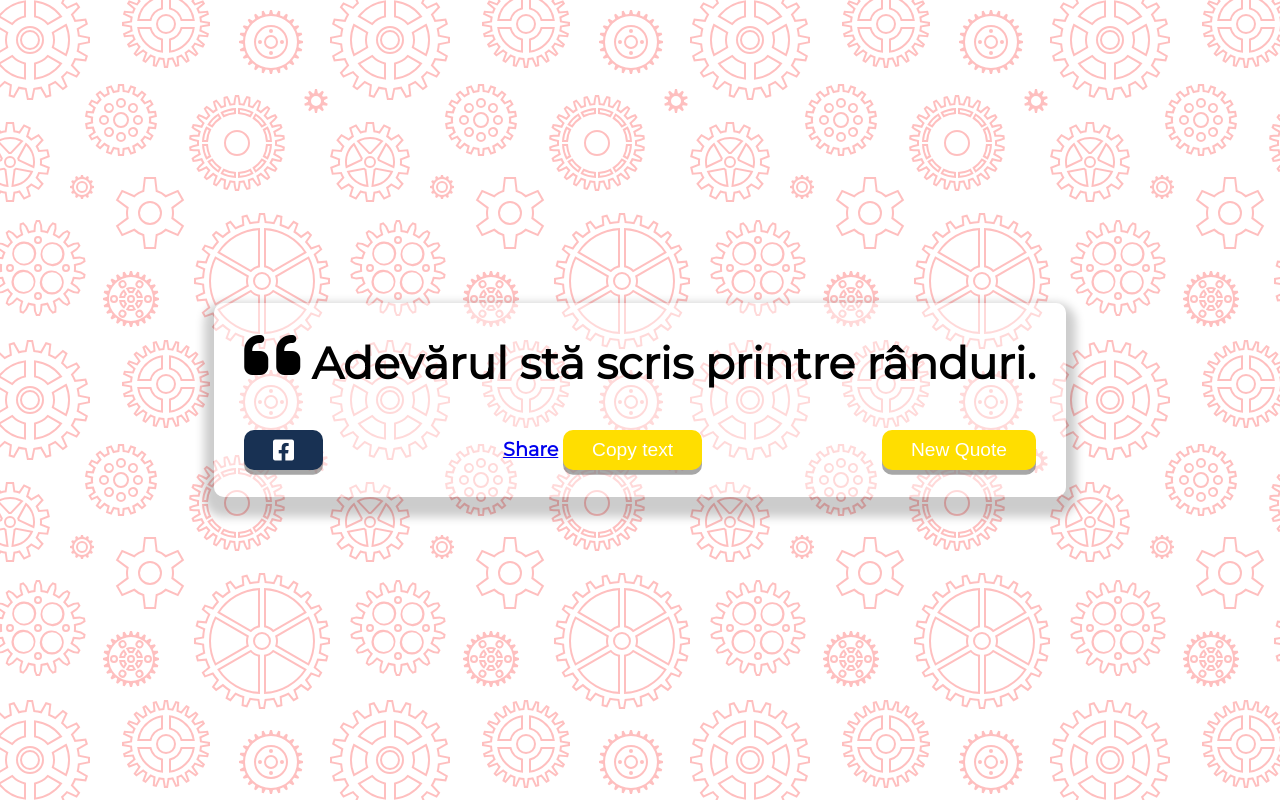
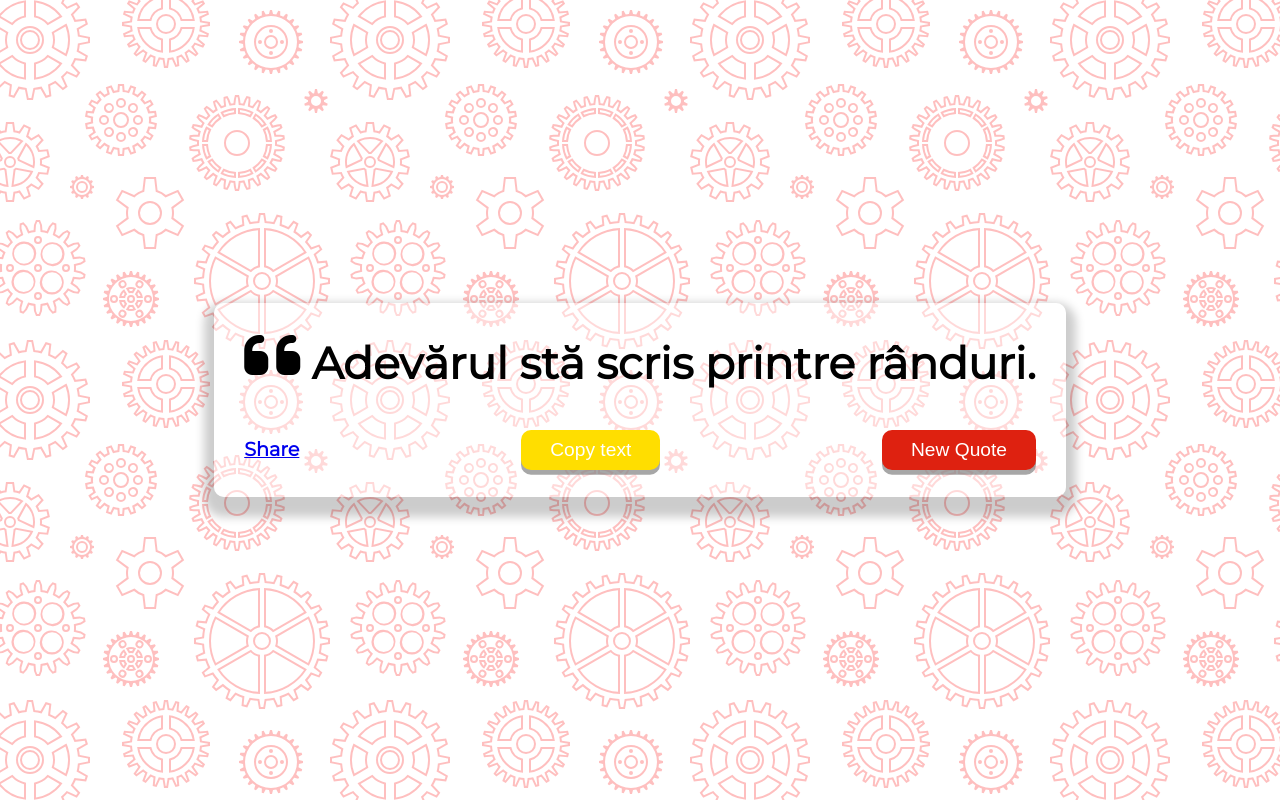
Before and after one commit to jigsaw2510/generator-proverbe-romanesti, a plain HTML site: page index.html in a window 1280 px wide. Drawn offline with Linux system fonts and the light colour scheme.

Commit message:
removed tweet button and final tweaks

```diff
--- a/index.html
+++ b/index.html
@@ -30,10 +30,7 @@
         </div>
         <!-- Buttons -->
         <div class="button-container">
-            <button class="facebook-button" id="facebook" title="Post This!">
-                <i class="fa-brands fa-square-facebook"></i>
-            </button>
-            <div class="fb-share-button" data-href="https://jigsaw2510.github.io/generator-proverbe-romanesti/" data-layout="button" data-size="large"><a target="_blank" href="https://www.facebook.com/sharer/sharer.php?u=https%3A%2F%2Fwww.facebook.com%2Fgavrila.catalin.509&amp;src=sdkpreparse" class="fb-xfbml-parse-ignore">Share</a></div>
+            <div class="fb-share-button" id="facebook" data-href="https://jigsaw2510.github.io/generator-proverbe-romanesti/" data-layout="button" data-size="large"><a target="_blank" href="https://www.facebook.com/sharer/sharer.php?u=https%3A%2F%2Fwww.facebook.com%2Fgavrila.catalin.509&amp;src=sdkpreparse" class="fb-xfbml-parse-ignore">Share</a></div>
             <!-- The button used to copy the text -->
             <button id="copy-text">Copy text</button>
             <button id="new-quote">New Quote</button>
--- a/script.js
+++ b/script.js
@@ -1,6 +1,6 @@
 const quoteContainer = document.getElementById('quote-container');
 const quoteText = document.getElementById('quote');
-const facebookBtn = document.getElementById('facebook');
+// const facebookBtn = document.getElementById('facebook');
 const newQuoteBtn = document.getElementById('new-quote');
 const copyTextBtn = document.getElementById('copy-text')
 const loader = document.getElementById('loader');
@@ -56,14 +56,14 @@ function newQuote() {
 // }
 
 // Tweet Quote
-function tweetQuote() {
-    const facebookUrl = `https://twitter.com/intent/tweet?text=${quoteText.textContent}`;
-    window.open(facebookUrl, '_blank');
-}
+// function tweetQuote() {
+//     const facebookUrl = `https://twitter.com/intent/tweet?text=${quoteText.textContent}`;
+//     window.open(facebookUrl, '_blank');
+// }
 
 // Event Listeners
 newQuoteBtn.addEventListener('click', newQuote);
-facebookBtn.addEventListener('click', tweetQuote);
+// facebookBtn.addEventListener('click', tweetQuote);
 copyTextBtn.addEventListener('click', copyToClipboard)
 
 // Copy to clipboard function
--- a/style.css
+++ b/style.css
@@ -53,7 +53,7 @@ button {
     border: none;
     border-radius: 10px;
     color: #fff;
-    background: #FFDE00;
+    background: #DE2110;
     outline: none;
     padding: 0.5rem 1.8rem;
     box-shadow: 0 0.3rem rgba(121, 121, 121, 0.65);
@@ -66,14 +66,6 @@ button:hover {
 button:active {
     transform: translate(0, 0.3rem);
     box-shadow: 0 0.1rem rgba(255, 255, 255, 0.65);
-}
-
-.facebook-button {
-    background: #183153;
-    justify-self: left;
-}
-.fa-square-facebook {
-    font-size: 1.5rem;
 }
 
 .fb-share-button {
@@ -93,6 +85,9 @@ button:active {
 }
 #facebook {
     margin-right: auto;
+}
+#copy-text {
+    background: #FFDE00;
 }
 
 
```
